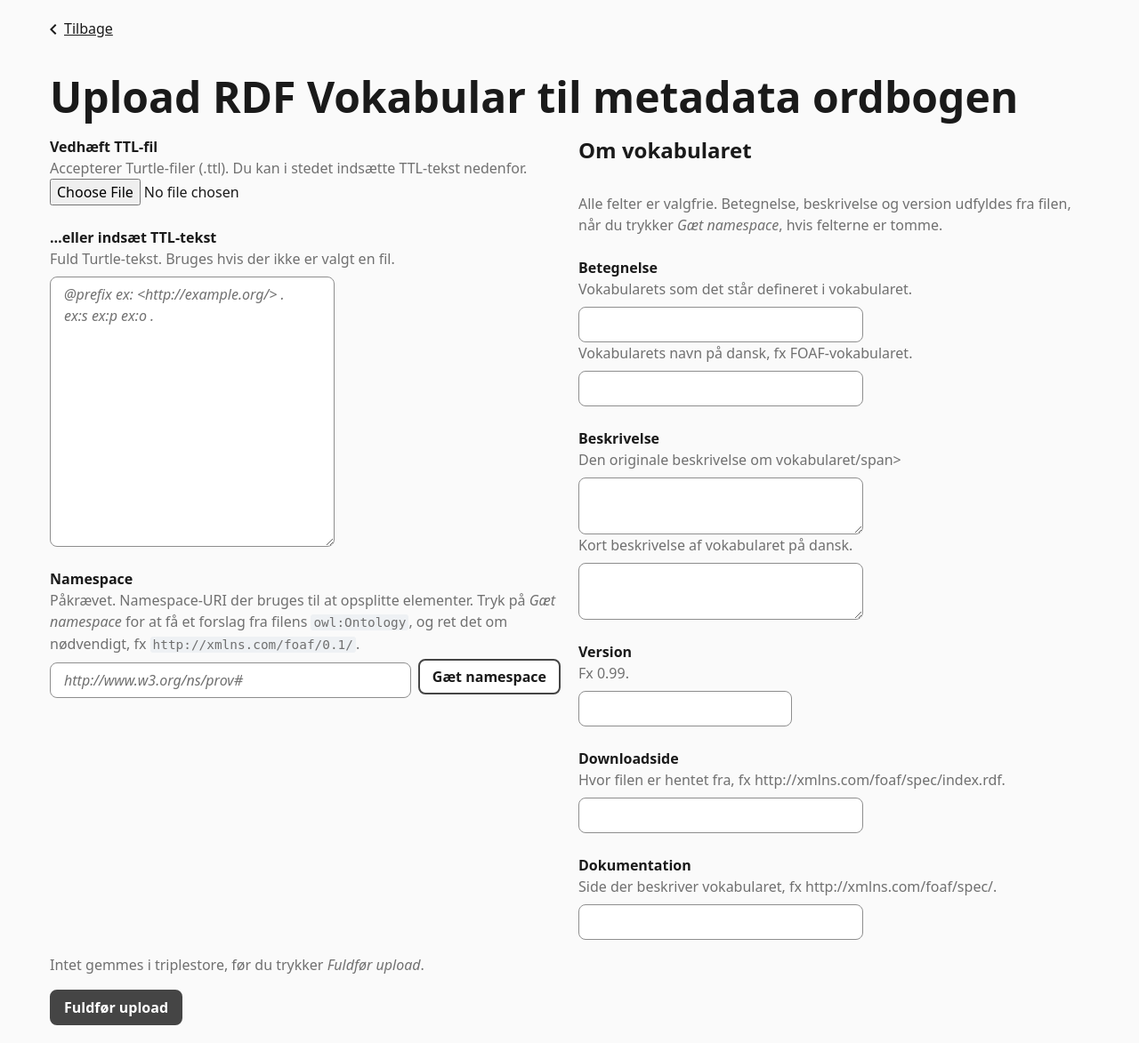
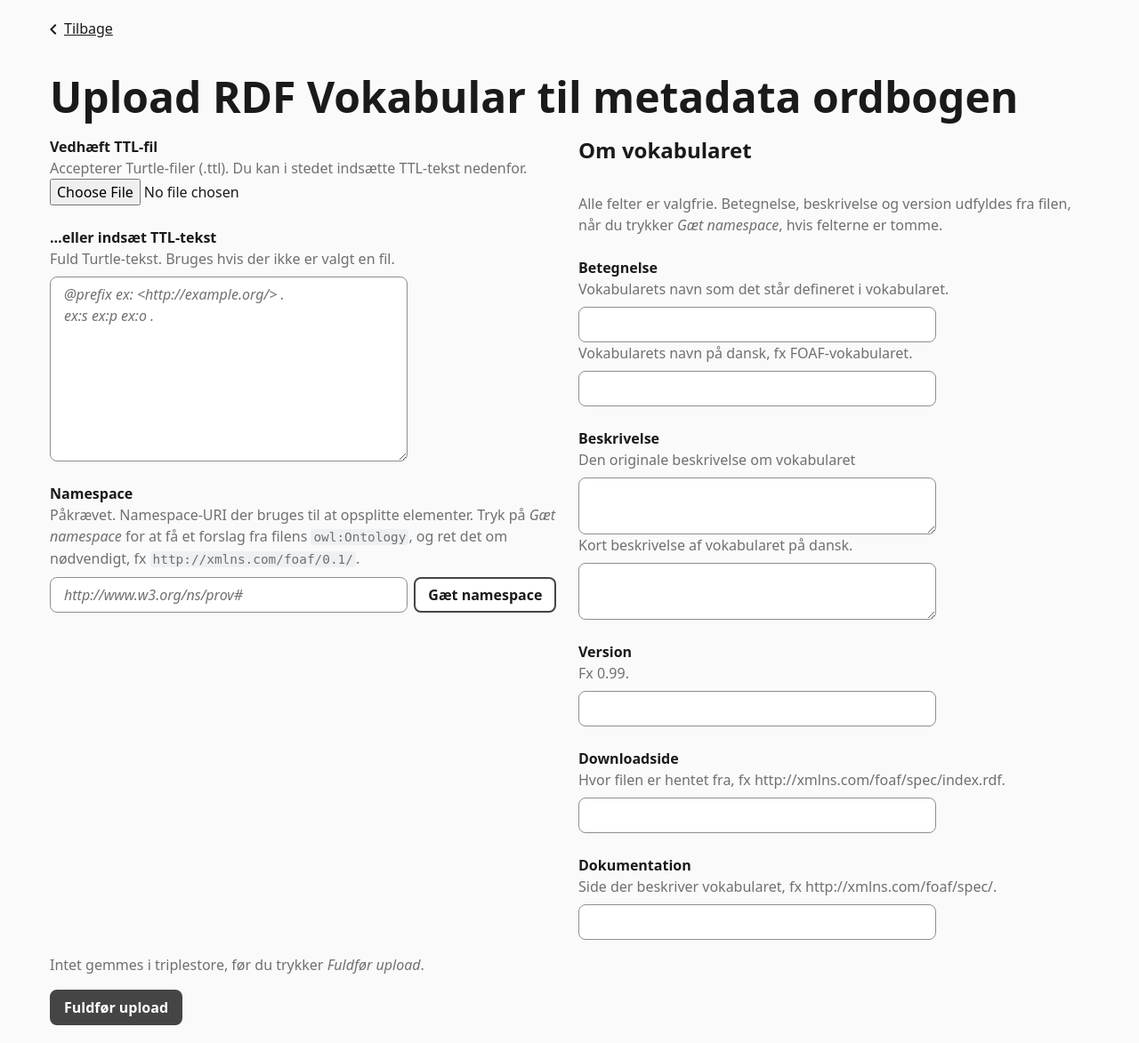
Before and after one commit to Faellesoffentlige-Semantiske-Modeller/Faelles-semantisk-ordbog, a Flask app: page /upload in a window 1280 px wide. Shown: the whole page at 89% size. Run offline with Flask 3, Linux system fonts and the light colour scheme; some libraries are stand-ins or nearby versions.

Commit message:
Input fields width

```diff
--- a/Implementering/ordbogen/static/style.css
+++ b/Implementering/ordbogen/static/style.css
@@ -76,15 +76,26 @@ tbody tr:nth-child(even) { background: #f7f9fb; }
   .upload-columns { grid-template-columns: 1fr; gap: 0; }
 }
 
+
+.upload-column { --field-width: 70%; }
+
+.upload-column .form-input {
+  width: var(--field-width);
+  max-width: none;
+}
+
+/* The input's top margin moves to the row, so the input and the button start
+   at the same height and the button stretches to the input's height. */
 .namespace-row {
   display: flex;
   gap: 0.75rem;
-  align-items: center;
+  align-items: stretch;
+  margin-top: 8px;
 }
 
-.namespace-row .form-input { flex: 1; max-width: none; }
+.namespace-row .form-input { flex: none; margin-top: 0; }
 
-.namespace-row .button { margin-top: 0; white-space: nowrap; }
+.namespace-row .button { flex: none; margin-top: 0; white-space: nowrap; }
 
 /* dkfds only reddens inputs that are direct children of .form-error */
 .form-group.form-error .namespace-row .form-input {
--- a/Implementering/ordbogen/templates/upload.html
+++ b/Implementering/ordbogen/templates/upload.html
@@ -60,7 +60,7 @@
         <span class="form-hint" id="ttltext-hint">
           Fuld Turtle-tekst. Bruges hvis der ikke er valgt en fil.
         </span>
-        <textarea class="form-input" id="ttl_text" name="ttl_text" rows="12"
+        <textarea class="form-input" id="ttl_text" name="ttl_text" rows="8"
                   aria-describedby="ttltext-hint"
                   placeholder="@prefix ex: <http://example.org/> .&#10;ex:s ex:p ex:o .">{{ ttl_text }}</textarea>
       </div>
@@ -101,7 +101,7 @@
 
         <div class="form-group">
           <label class="form-label" for="label">Betegnelse</label>
-          <span class="form-hint" id="label-hint">Vokabularets som det står defineret i vokabularet.</span>
+          <span class="form-hint" id="label-hint">Vokabularets navn som det står defineret i vokabularet.</span>
           <input type="text" class="form-input" id="label" name="label"
                  value="{{ vocabulary.label }}" aria-describedby="label-hint">
           <span class="form-hint" id="label-hint">Vokabularets navn på dansk, fx FOAF-vokabularet.</span>
@@ -111,7 +111,7 @@
 
         <div class="form-group">
           <label class="form-label" for="description">Beskrivelse</label>
-          <span class="form-hint" id="description-hint">Den originale beskrivelse om vokabularet/span>
+          <span class="form-hint" id="description-hint">Den originale beskrivelse om vokabularet</span>
           <textarea class="form-input" id="description" name="description" rows="2"
                     aria-describedby="description-hint">{{ vocabulary.description }}</textarea>
           <span class="form-hint" id="description-hint">Kort beskrivelse af vokabularet på dansk.</span>
@@ -122,7 +122,7 @@
         <div class="form-group">
           <label class="form-label" for="version">Version</label>
           <span class="form-hint" id="version-hint">Fx 0.99.</span>
-          <input type="text" class="form-input input-width-s" id="version" name="version"
+          <input type="text" class="form-input" id="version" name="version"
                  value="{{ vocabulary.version }}" aria-describedby="version-hint">
         </div>
 
```
